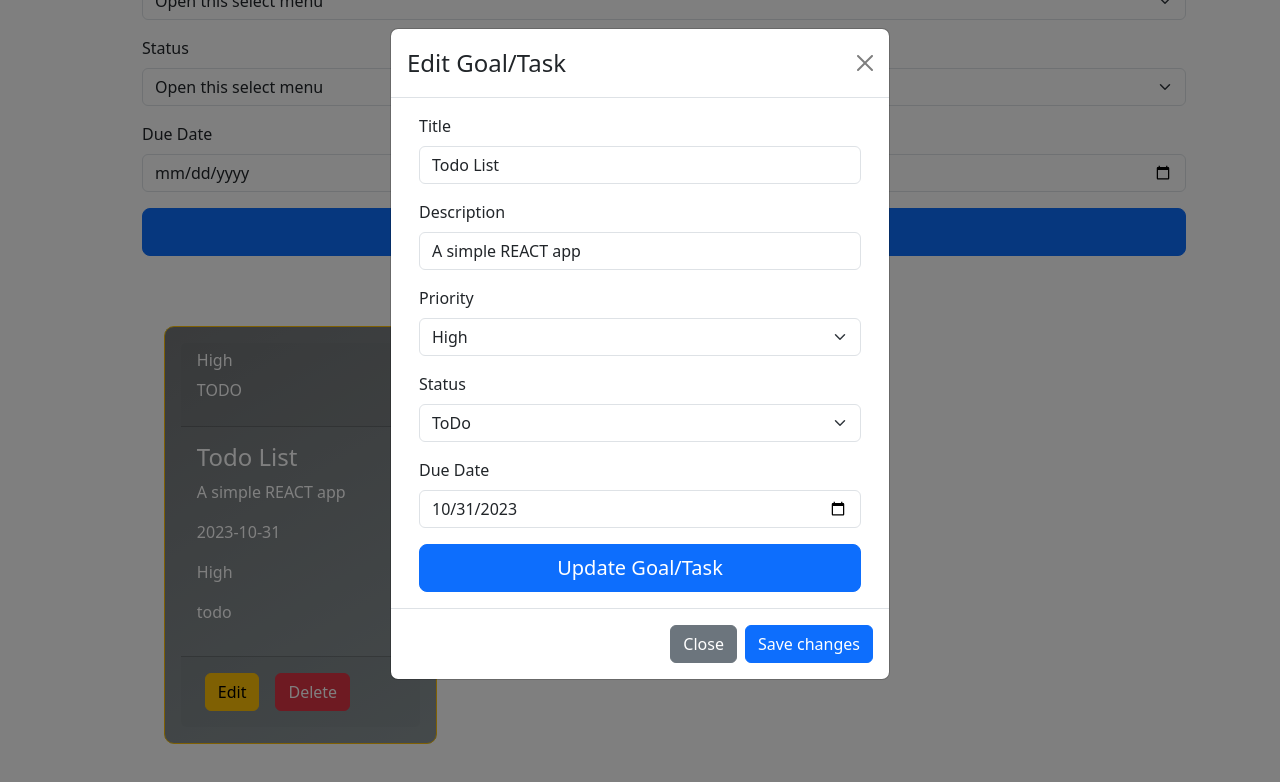
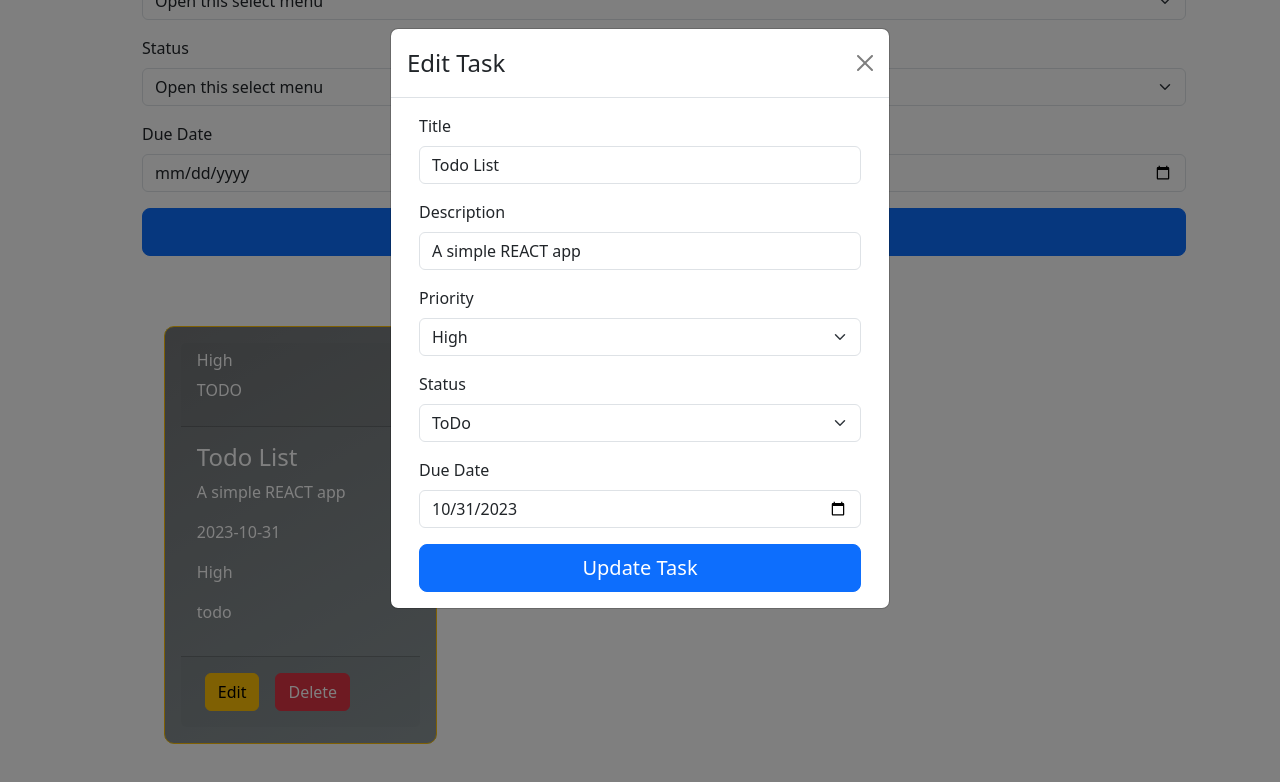
Before and after one commit to scodingjs/todolist, a React (Vite) app: page / in a window 1280 px wide. Both pictures are taken after a click on the button "Edit". Shown: the part 448-1230 px from the top of the page. Built offline with nearby package versions, Linux system fonts and the light colour scheme.

Commit message:
Adding edit functionality

```diff
--- a/src/App.tsx
+++ b/src/App.tsx
@@ -34,6 +34,7 @@ function App() {
   }
 
   const handleUpdateGoal = (updatedGoal: Todo) => {
+    console.log("Updating goal", updatedGoal);
     setTodos(prevTodos => {
       return prevTodos.map(todo => {
         if (todo.id === updatedGoal.id) {
--- a/src/components/ToDo.tsx
+++ b/src/components/ToDo.tsx
@@ -5,17 +5,23 @@ import { Button, Modal, Form } from 'react-bootstrap';
 
 const Goal = ({ title, description, priority, dueDate, status, id, onDelete, onUpdateGoal }: ToDoProps) => {
     const [isEditing, setIsEditing] = useState(false)
-
-
+    const[updateGoal,setUpdateGoal]=useState<Todo>({
+        title,description,priority,dueDate,status,id
+    })
+    const handleInputChange = (event: React.ChangeEvent<React.FormControlElement>) => {
+        const { name, value } = event.target as HTMLInputElement | HTMLSelectElement;
+       // console.log(name, value);
+        setUpdateGoal(prevGoal => ({...prevGoal,[name]:value}))
+        // console.log(updateGoal)
+    }
     return (<>
-
         <Card
             bg={status === "todo" ? "info" : status === "in-progress" ? "warning" : "success"}
             className="mb-2 goal-card"
             border="warning"
             data-id={id}>
             <Card.Header>
-                   <h6>{priority}</h6>
+                <h6>{priority}</h6>
                 <p>{status.toLocaleUpperCase()}</p>
 
             </Card.Header>
@@ -37,22 +43,23 @@ const Goal = ({ title, description, priority, dueDate, status, id, onDelete, onU
 
         <Modal show={isEditing} onHide={() => setIsEditing(prevEditing => !prevEditing)}>
             <Modal.Header closeButton>
-                <Modal.Title>Edit Goal/Task</Modal.Title>
+                <Modal.Title>Edit Task</Modal.Title>
             </Modal.Header>
 
             <Modal.Body>
                 <Form className='container' onSubmit={() => onUpdateGoal({ title, description, status, priority, dueDate, id } as Todo)}>
                     <Form.Group className="mb-3" controlId="title">
                         <Form.Label>Title</Form.Label>
-                        <Form.Control type="text" placeholder="Title" value={title} />
+                        <Form.Control type="text" placeholder="Title" value={updateGoal.title} name="title" onChange={handleInputChange} />
                     </Form.Group>
                     <Form.Group className="mb-3" controlId="description">
                         <Form.Label>Description</Form.Label>
-                        <Form.Control type="text" placeholder="Description" value={description} />
+                        <Form.Control type="text" placeholder="Description" value={updateGoal.description} name="description" onChange={handleInputChange} />
                     </Form.Group>
                     <Form.Group className="mb-3" controlId="priority">
                         <Form.Label>Priority</Form.Label>
-                        <Form.Select aria-label="Default select" value={priority} defaultValue="2">
+                        <Form.Select aria-label="Default select" value={updateGoal.priority}
+                            name="priority" onChange={handleInputChange} defaultValue="2">
                             <option>Open this select menu</option>
                             <option value="High">High</option>
                             <option value="Medium">Medium</option>
@@ -62,7 +69,8 @@ const Goal = ({ title, description, priority, dueDate, status, id, onDelete, onU
                     </Form.Group>
                     <Form.Group className="mb-3" controlId="status">
                         <Form.Label>Status</Form.Label>
-                        <Form.Select aria-label="Default select" value={status} defaultValue="1">
+                        <Form.Select aria-label="Default select" value={updateGoal.status}
+                            name="status" onChange={handleInputChange} defaultValue="1">
                             <option>Open this select menu</option>
                             <option value="todo">ToDo</option>
                             <option value="in-progress">In Progress</option>
@@ -72,24 +80,31 @@ const Goal = ({ title, description, priority, dueDate, status, id, onDelete, onU
                     </Form.Group>
                     <Form.Group className="mb-3" controlId="dueDate">
                         <Form.Label>Due Date</Form.Label>
-                        <Form.Control type="date" value={( dueDate instanceof Date) ? dueDate.toISOString().split('T')[0] : dueDate} />
+                        <Form.Control type="date"
+                            name="dueDate" onChange={handleInputChange}
+                            value={
+                                updateGoal.dueDate instanceof Date
+                                    ? updateGoal.dueDate.toISOString().split('T')[0]
+                                    : updateGoal.dueDate
+                            } />
                     </Form.Group>
                     <div className="d-grid gap-2">
-                        <Button variant="primary" size="lg" type="submit">
-                            Update Goal/Task
+                        <Button variant="primary" size="lg" type="submit"
+                            onClick={() => onUpdateGoal({ title, description, status, priority, dueDate, id } as Todo)}>
+                            Update Task
                         </Button>
                     </div>
                 </Form>
             </Modal.Body>
 
-            <Modal.Footer>
+            {/* <Modal.Footer>
                 <Button variant="secondary" onClick={() => setIsEditing(prevEditing => !prevEditing)}>
                     Close
                 </Button>
-                <Button variant="primary" onClick={() => onUpdateGoal({ title, description, status, priority, dueDate, id } as Todo)}>
+                <Button variant="primary" >
                     Save changes
                 </Button>
-            </Modal.Footer>
+            </Modal.Footer> */}
         </Modal>
     </>
     )
```
